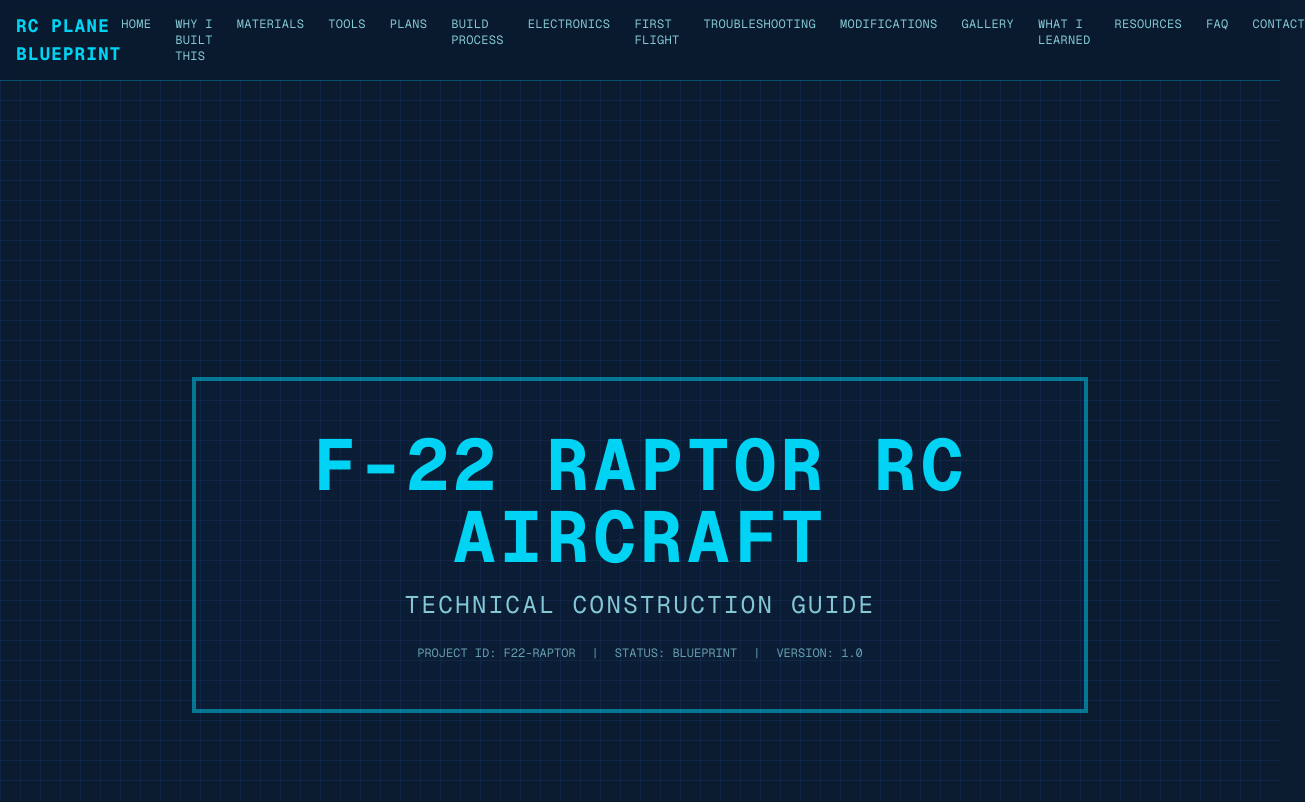
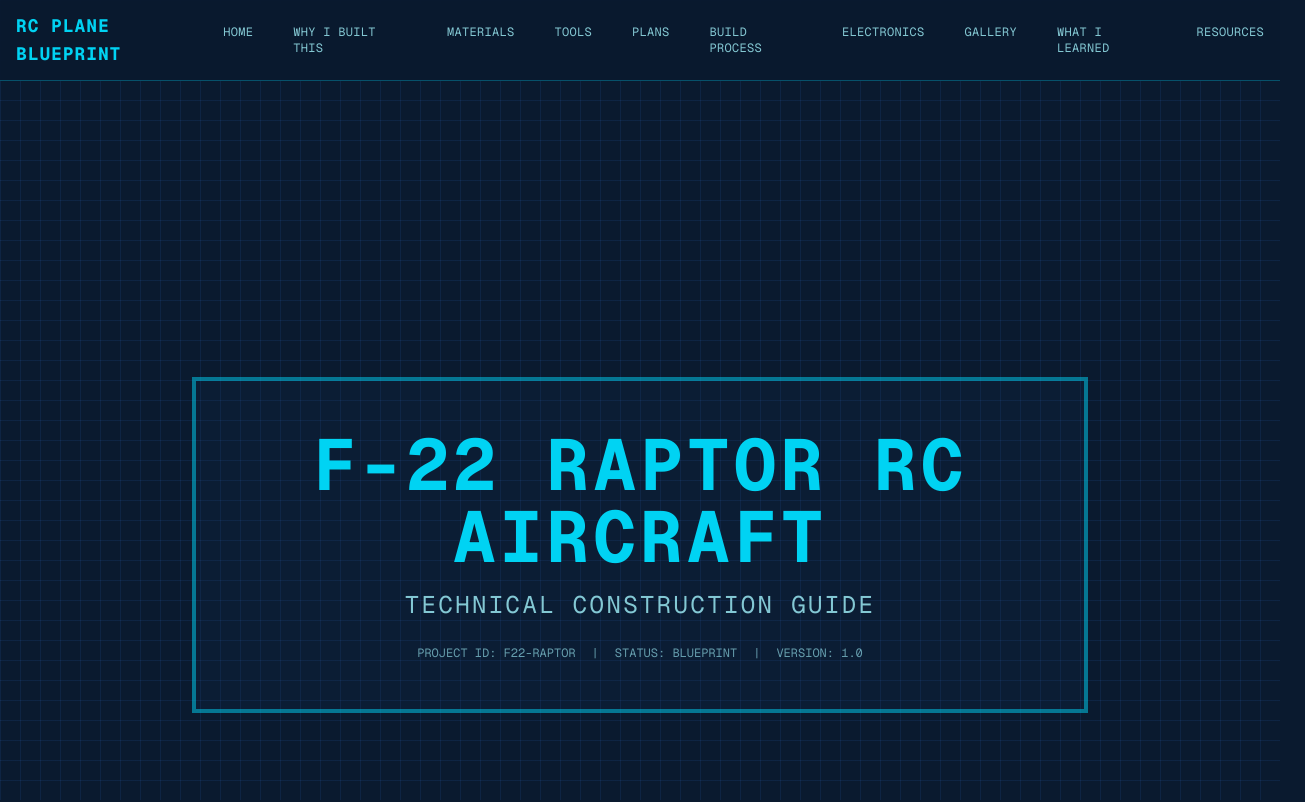
Before and after one commit to danishayman/f22-raptor, a Next.js app: page / in a window 1280 px wide. Shown: the top 802 px of the page, 1305 px wide, since content can reach past the window. Built offline with nearby package versions, Linux system fonts and the light colour scheme.

Commit message:
refactor: remove unused sections from Home and Navbar components

```diff
--- a/app/page.tsx
+++ b/app/page.tsx
@@ -7,14 +7,9 @@
 import PlansSection from "@/components/sections/Plans";
 import BuildProcessSection from "@/components/sections/BuildProcess";
 import ElectronicsSection from "@/components/sections/Electronics";
-import FirstFlightSection from "@/components/sections/FirstFlight";
-import TroubleshootingSection from "@/components/sections/Troubleshooting";
-import ModificationsSection from "@/components/sections/Modifications";
 import GallerySection from "@/components/sections/Gallery";
 import WhatILearnedSection from "@/components/sections/WhatILearned";
 import ResourcesSection from "@/components/sections/Resources";
-import FAQSection from "@/components/sections/FAQ";
-import ContactSection from "@/components/sections/Contact";
 
 export default function Home() {
   return (
@@ -28,14 +23,9 @@
         <PlansSection />
         <BuildProcessSection />
         <ElectronicsSection />
-        <FirstFlightSection />
-        <TroubleshootingSection />
-        <ModificationsSection />
         <GallerySection />
         <WhatILearnedSection />
         <ResourcesSection />
-        <FAQSection />
-        <ContactSection />
       </main>
       <Footer />
     </>
--- a/components/Navbar.tsx
+++ b/components/Navbar.tsx
@@ -9,14 +9,9 @@
     { id: "plans", label: "Plans" },
     { id: "build-process", label: "Build Process" },
     { id: "electronics", label: "Electronics" },
-    { id: "first-flight", label: "First Flight" },
-    { id: "troubleshooting", label: "Troubleshooting" },
-    { id: "modifications", label: "Modifications" },
     { id: "gallery", label: "Gallery" },
     { id: "what-i-learned", label: "What I Learned" },
     { id: "resources", label: "Resources" },
-    { id: "faq", label: "FAQ" },
-    { id: "contact", label: "Contact" },
   ];
 
   return (
@@ -26,7 +21,7 @@
           <a href="#hero" className="text-lg font-bold text-cyan-400 tracking-wider">
             RC PLANE BLUEPRINT
           </a>
-          <div className="hidden lg:flex gap-6">
+          <div className="hidden lg:flex gap-10">
             {sections.map((section) => (
               <a
                 key={section.id}
```
